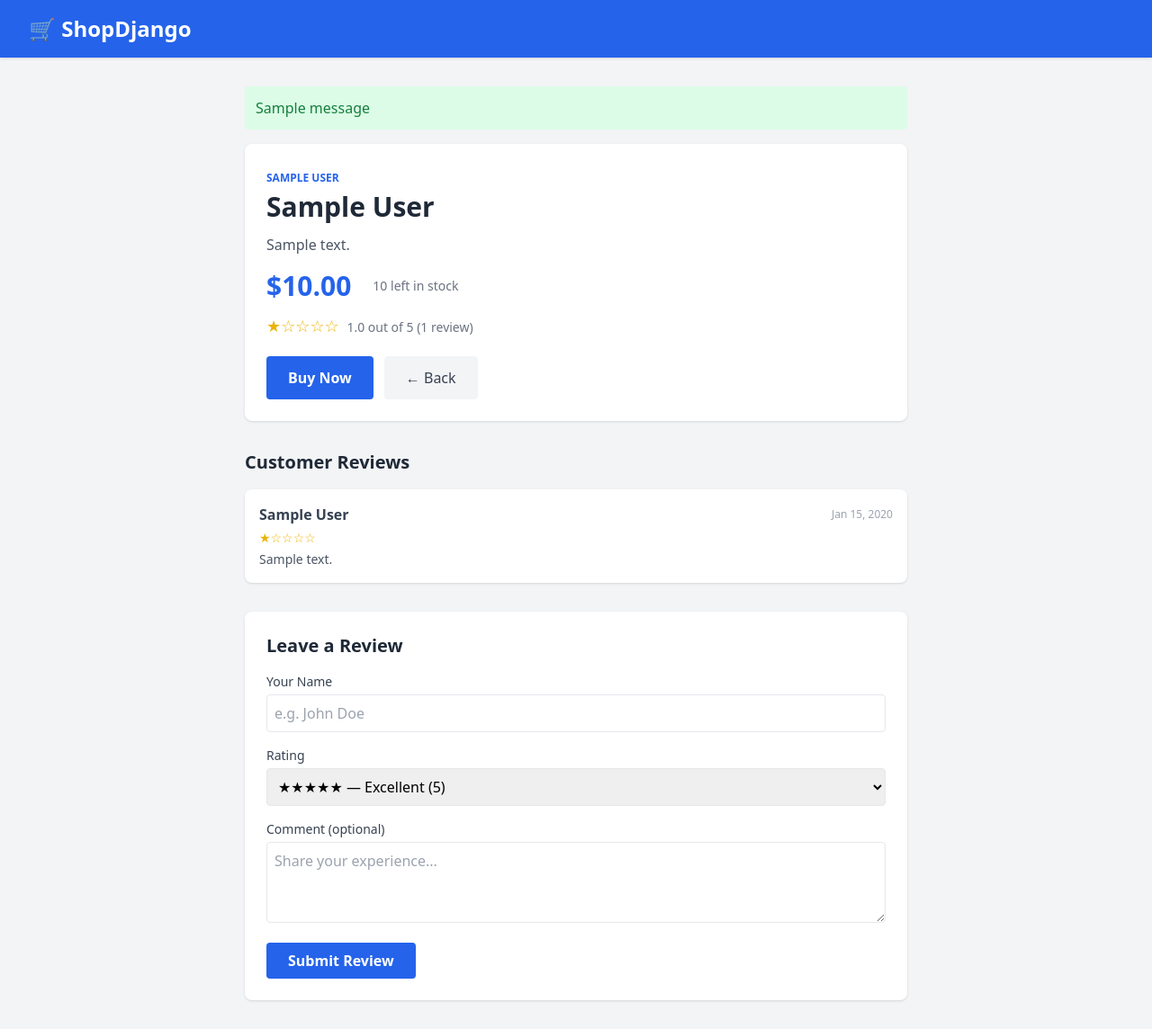
After one commit to FadeelAhmad/E-commerce-website, a Django app: page /product/1/ in a window 1280 px wide. The commit adds this page. Shown: the whole page at 90% size. Run offline with Django 5.2, Linux system fonts and the light colour scheme; tables that the repository leaves empty hold one stand-in row (values such as "Sample post"); one stand-in notice (Sample message) is shown; some libraries are stand-ins or nearby versions.

Commit message:
feat: Add categories, search, and product reviews

```diff
--- a/customer_portal/models.py
+++ b/customer_portal/models.py
@@ -1,15 +1,38 @@
 from django.db import models
 from django.contrib.auth.models import User
+
+
+class Category(models.Model):
+    name = models.CharField(max_length=100, unique=True)
+
+    class Meta:
+        verbose_name_plural = "Categories"
+        ordering = ['name']
+
+    def __str__(self):
+        return self.name
+
 
 class Product(models.Model):
     name = models.CharField(max_length=255)
     description = models.TextField()
     price = models.DecimalField(max_digits=10, decimal_places=2)
     stock = models.IntegerField(default=0)
+    category = models.ForeignKey(Category, on_delete=models.SET_NULL, null=True, blank=True, related_name='products')
     seller = models.ForeignKey(User, on_delete=models.CASCADE, related_name='products')
 
     def __str__(self):
         return self.name
+
+    def average_rating(self):
+        reviews = self.reviews.all()
+        if reviews.exists():
+            return round(sum(r.rating for r in reviews) / reviews.count(), 1)
+        return None
+
+    def review_count(self):
+        return self.reviews.count()
+
 
 class Order(models.Model):
     STATUS_CHOICES = (
@@ -25,3 +48,15 @@ class Order(models.Model):
     def __str__(self):
         customer_name = self.customer.username if self.customer else "Anonymous"
         return f"Order #{self.id} by {customer_name}"
+
+
+class Review(models.Model):
+    RATING_CHOICES = [(i, i) for i in range(1, 6)]
+    product = models.ForeignKey(Product, on_delete=models.CASCADE, related_name='reviews')
+    author_name = models.CharField(max_length=100, default='Anonymous')
+    rating = models.PositiveSmallIntegerField(choices=RATING_CHOICES)
+    comment = models.TextField(blank=True)
+    created_at = models.DateTimeField(auto_now_add=True)
+
+    def __str__(self):
+        return f"{self.rating}★ for {self.product.name} by {self.author_name}"
--- /dev/null
+++ b/customer_portal/templates/customer_portal/product_detail.html
@@ -0,0 +1,114 @@
+<!DOCTYPE html>
+<html lang="en">
+<head>
+    <meta charset="UTF-8">
+    <meta name="viewport" content="width=device-width, initial-scale=1.0">
+    <title>{{ product.name }}</title>
+    <script src="https://cdn.tailwindcss.com"></script>
+</head>
+<body class="bg-gray-100 min-h-screen">
+
+    <!-- Navbar -->
+    <nav class="bg-blue-600 text-white px-8 py-4 shadow">
+        <a href="{% url 'product_list' %}" class="text-2xl font-bold">🛒 ShopDjango</a>
+    </nav>
+
+    <div class="max-w-3xl mx-auto py-8 px-4">
+
+        <!-- Alerts -->
+        {% if messages %}
+        <div class="mb-4 space-y-2">
+            {% for message in messages %}
+            <div class="p-3 rounded {% if message.tags == 'error' %}bg-red-100 text-red-700{% else %}bg-green-100 text-green-700{% endif %}">
+                {{ message }}
+            </div>
+            {% endfor %}
+        </div>
+        {% endif %}
+
+        <!-- Product Card -->
+        <div class="bg-white rounded-lg shadow p-6 mb-8">
+            {% if product.category %}
+            <span class="text-xs text-blue-600 font-semibold uppercase">{{ product.category.name }}</span>
+            {% endif %}
+            <h1 class="text-3xl font-bold text-gray-800 mt-1">{{ product.name }}</h1>
+            <p class="text-gray-600 mt-3">{{ product.description }}</p>
+
+            <div class="flex items-center gap-6 mt-4">
+                <span class="text-3xl font-bold text-blue-600">${{ product.price }}</span>
+                <span class="text-sm text-gray-500">{{ product.stock }} left in stock</span>
+            </div>
+
+            <!-- Avg Rating -->
+            {% with avg=product.average_rating count=product.review_count %}
+            <div class="mt-3 text-yellow-500 text-lg">
+                {% if avg %}
+                    {% for i in "12345" %}{% if forloop.counter <= avg %}★{% else %}☆{% endif %}{% endfor %}
+                    <span class="text-sm text-gray-500 ml-1">{{ avg }} out of 5 ({{ count }} review{{ count|pluralize }})</span>
+                {% else %}
+                    <span class="text-sm text-gray-400">No reviews yet — be the first!</span>
+                {% endif %}
+            </div>
+            {% endwith %}
+
+            <div class="mt-5 flex gap-3">
+                <a href="{% url 'place_order' product.id %}" class="bg-blue-600 text-white px-6 py-3 rounded font-semibold hover:bg-blue-700">Buy Now</a>
+                <a href="{% url 'product_list' %}" class="bg-gray-100 text-gray-700 px-6 py-3 rounded hover:bg-gray-200">← Back</a>
+            </div>
+        </div>
+
+        <!-- Reviews Section -->
+        <div class="mb-8">
+            <h2 class="text-xl font-bold text-gray-800 mb-4">Customer Reviews</h2>
+            {% if reviews %}
+            <div class="space-y-4">
+                {% for review in reviews %}
+                <div class="bg-white rounded-lg shadow p-4">
+                    <div class="flex items-center justify-between mb-1">
+                        <span class="font-semibold text-gray-700">{{ review.author_name }}</span>
+                        <span class="text-xs text-gray-400">{{ review.created_at|date:"M d, Y" }}</span>
+                    </div>
+                    <div class="text-yellow-500 text-sm mb-1">
+                        {% for i in "12345" %}{% if forloop.counter <= review.rating %}★{% else %}☆{% endif %}{% endfor %}
+                    </div>
+                    {% if review.comment %}
+                    <p class="text-gray-600 text-sm">{{ review.comment }}</p>
+                    {% endif %}
+                </div>
+                {% endfor %}
+            </div>
+            {% else %}
+            <p class="text-gray-400">No reviews yet.</p>
+            {% endif %}
+        </div>
+
+        <!-- Leave a Review Form -->
+        <div class="bg-white rounded-lg shadow p-6">
+            <h2 class="text-xl font-bold text-gray-800 mb-4">Leave a Review</h2>
+            <form method="post">
+                {% csrf_token %}
+                <div class="mb-4">
+                    <label class="block text-sm font-medium text-gray-700 mb-1">Your Name</label>
+                    <input type="text" name="author_name" placeholder="e.g. John Doe" class="w-full border p-2 rounded focus:outline-none focus:ring-2 focus:ring-blue-400">
+                </div>
+                <div class="mb-4">
+                    <label class="block text-sm font-medium text-gray-700 mb-1">Rating</label>
+                    <select name="rating" class="w-full border p-2 rounded focus:outline-none focus:ring-2 focus:ring-blue-400">
+                        <option value="5">★★★★★ — Excellent (5)</option>
+                        <option value="4">★★★★☆ — Good (4)</option>
+                        <option value="3">★★★☆☆ — Average (3)</option>
+                        <option value="2">★★☆☆☆ — Poor (2)</option>
+                        <option value="1">★☆☆☆☆ — Terrible (1)</option>
+                    </select>
+                </div>
+                <div class="mb-4">
+                    <label class="block text-sm font-medium text-gray-700 mb-1">Comment (optional)</label>
+                    <textarea name="comment" rows="3" placeholder="Share your experience..." class="w-full border p-2 rounded focus:outline-none focus:ring-2 focus:ring-blue-400"></textarea>
+                </div>
+                <button type="submit" class="bg-blue-600 text-white px-6 py-2 rounded font-semibold hover:bg-blue-700">Submit Review</button>
+            </form>
+        </div>
+
+    </div>
+</body>
+</html>
--- a/customer_portal/urls.py
+++ b/customer_portal/urls.py
@@ -3,6 +3,7 @@ from . import views
 
 urlpatterns = [
     path('', views.product_list, name='product_list'),
+    path('product/<int:product_id>/', views.product_detail, name='product_detail'),
     path('order/<int:product_id>/', views.place_order, name='place_order'),
     path('payment/<int:order_id>/', views.process_payment, name='process_payment'),
 ]
--- a/customer_portal/views.py
+++ b/customer_portal/views.py
@@ -1,12 +1,50 @@
 from django.shortcuts import render, get_object_or_404, redirect
-from django.contrib.auth.decorators import login_required
-from .models import Product, Order
 from django.db import transaction
 from django.contrib import messages
+from .models import Product, Order, Category, Review
+
 
 def product_list(request):
-    products = Product.objects.filter(stock__gt=0)
-    return render(request, 'customer_portal/product_list.html', {'products': products})
+    products = Product.objects.filter(stock__gt=0).select_related('category')
+    categories = Category.objects.all()
+
+    # Category filter
+    category_slug = request.GET.get('category')
+    selected_category = None
+    if category_slug:
+        selected_category = get_object_or_404(Category, name__iexact=category_slug)
+        products = products.filter(category=selected_category)
+
+    # Search filter
+    query = request.GET.get('q', '').strip()
+    if query:
+        products = products.filter(name__icontains=query) | products.filter(description__icontains=query)
+
+    return render(request, 'customer_portal/product_list.html', {
+        'products': products,
+        'categories': categories,
+        'selected_category': selected_category,
+        'query': query,
+    })
+
+
+def product_detail(request, product_id):
+    product = get_object_or_404(Product, id=product_id)
+    reviews = product.reviews.order_by('-created_at')
+
+    if request.method == 'POST':
+        author_name = request.POST.get('author_name', 'Anonymous').strip() or 'Anonymous'
+        rating = int(request.POST.get('rating', 5))
+        comment = request.POST.get('comment', '').strip()
+        Review.objects.create(product=product, author_name=author_name, rating=rating, comment=comment)
+        messages.success(request, 'Your review has been submitted!')
+        return redirect('product_detail', product_id=product.id)
+
+    return render(request, 'customer_portal/product_detail.html', {
+        'product': product,
+        'reviews': reviews,
+    })
+
 
 def place_order(request, product_id):
     product = get_object_or_404(Product, id=product_id)
@@ -31,14 +69,17 @@ def place_order(request, product_id):
 
     return render(request, 'customer_portal/place_order.html', {'product': product})
 
+
 def process_payment(request, order_id):
     order = get_object_or_404(Order, id=order_id)
 
     if request.method == 'POST':
-        # Simulate payment processing
         order.status = 'COMPLETED'
         order.save()
         messages.success(request, 'Payment successful! Your order has been placed.')
         return redirect('product_list')
 
-    return render(request, 'customer_portal/payment.html', {'order': order, 'total': order.product.price * order.quantity})
+    return render(request, 'customer_portal/payment.html', {
+        'order': order,
+        'total': order.product.price * order.quantity,
+    })
```
Also changed, not shown: customer_portal/admin.py (+14 -3 lines), customer_portal/templates/customer_portal/product_list.html (+85 -14 lines), customer_portal/migrations/0003_category_product_category_review.py (added).
